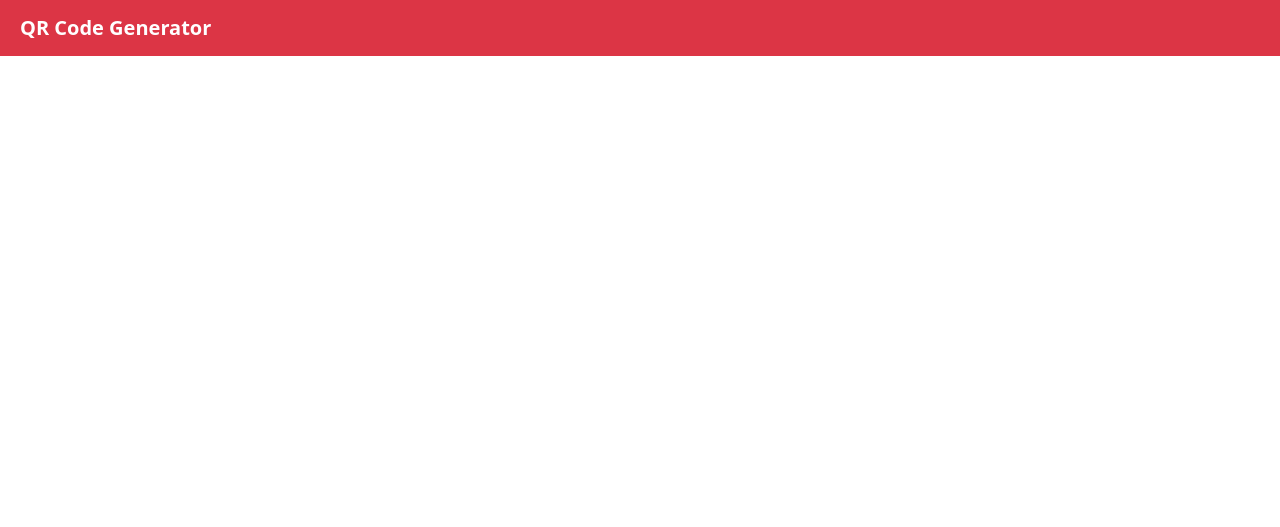
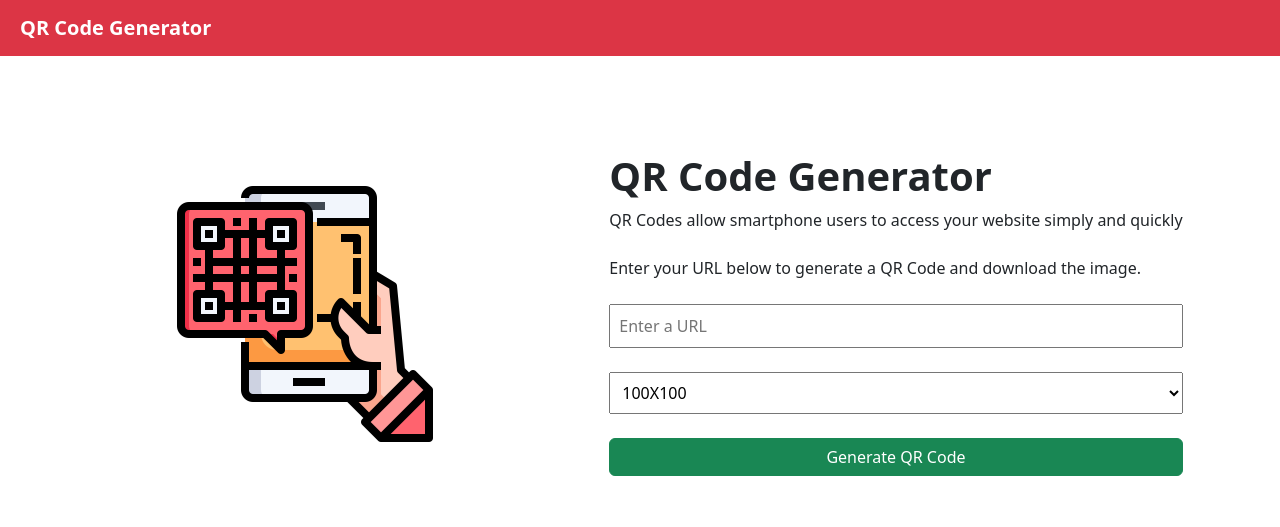
Before and after one commit to birkan-dogan/QR-code-Generator, a plain HTML site: page index.html in a window 1280 px wide. Drawn offline with nearby package versions, Linux system fonts and the light colour scheme.

Commit message:
adding tags and styling page by using bootstrap

```diff
--- a/index.html
+++ b/index.html
@@ -26,6 +26,61 @@
           >
         </div>
       </nav>
+      <main>
+        <div
+          class="d-flex align-items-center justify-content-evenly m-auto gap-5 flex-column flex-md-row p-5"
+        >
+          <div class="d-flex justify-content-center">
+            <img
+              src="./image/qr-code.png"
+              alt="qr-code"
+              class="w-50 m-auto mt-5"
+            />
+          </div>
+          <div>
+            <h1 class="fw-bold mt-5">QR Code Generator</h1>
+            <p class="mb-4">
+              QR Codes allow smartphone users to access your website simply and
+              quickly
+            </p>
+            <p>
+              Enter your URL below to generate a QR Code and download the image.
+            </p>
+            <form id="generate-form" class="mt-4 d-flex flex-column gap-4">
+              <input
+                type="url"
+                class="p-2"
+                id="url"
+                placeholder="Enter a URL"
+              />
+              <select id="size" class="p-2">
+                <option value="100">100X100</option>
+                <option value="200">200X200</option>
+                <option value="300">300X300</option>
+                <option value="400">400X400</option>
+                <option value="500">500X500</option>
+                <option value="600">600X600</option>
+                <option value="700">700X700</option>
+              </select>
+              <button class="btn btn-success">Generate QR Code</button>
+            </form>
+          </div>
+
+          <!-- generated qr code -->
+          <div>
+            <!-- spinner -->
+            <div id="spinner" class="m-auto">
+              <img
+                src="./image/spinner-icon-gif-10.jpg"
+                alt=""
+                style="width: 50vw; border-radius: 5rem; display: none"
+              />
+            </div>
+            <!-- qr code output -->
+            <div id="qrcode" class="m-auto"></div>
+          </div>
+        </div>
+      </main>
     </div>
     <script src="qrCode.js"></script>
   </body>
```
